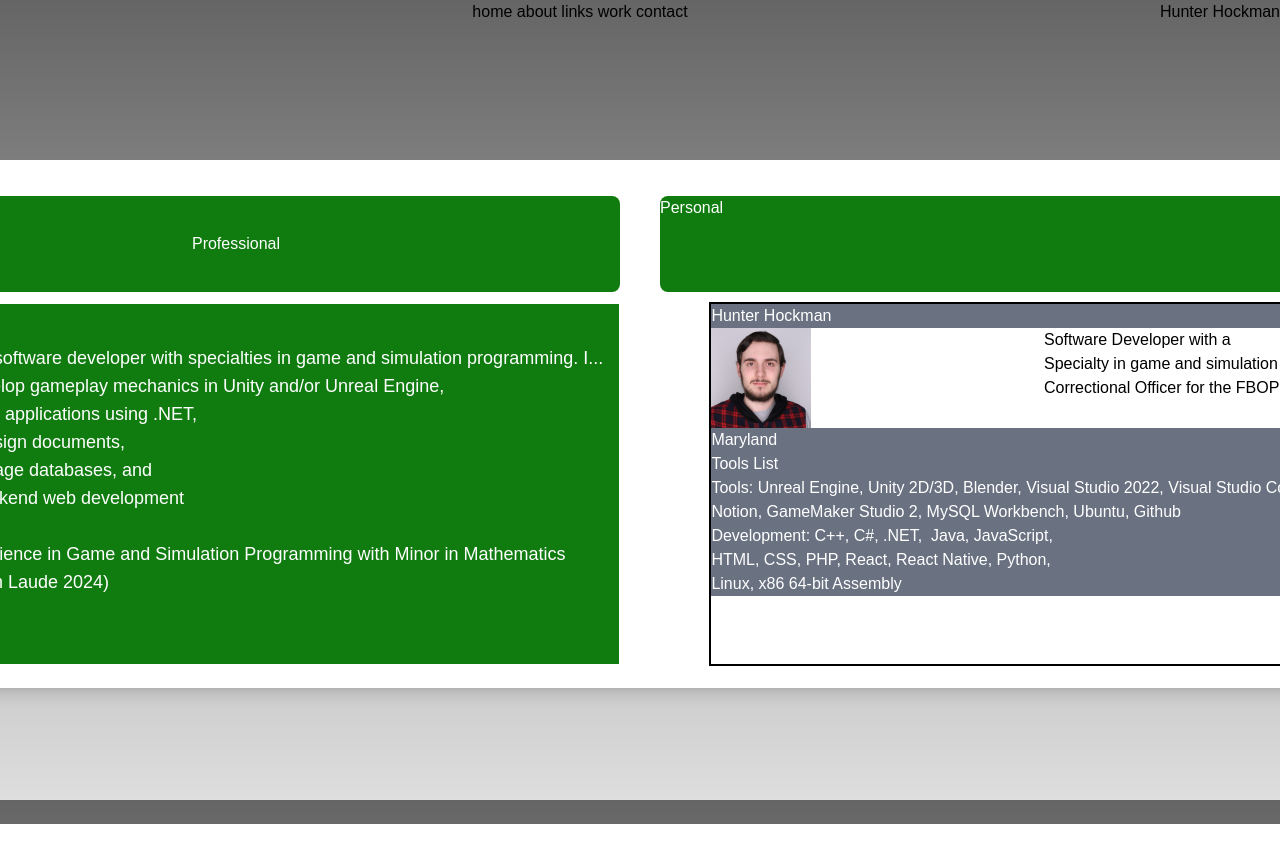
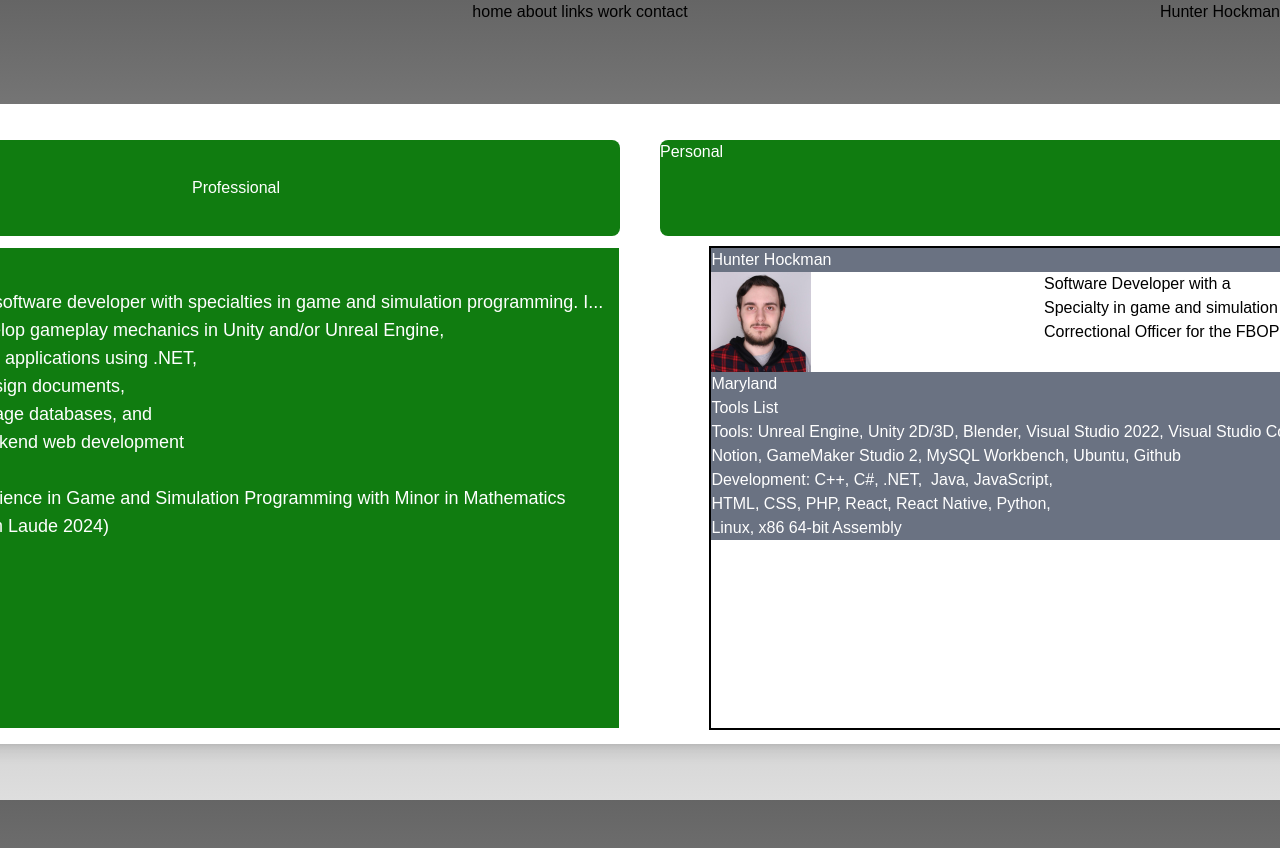
Before and after one commit to Anti-Loli/Portfolio, a Next.js app: page /about in a window 1280 px wide. Shown: the top 848 px of the page. Before the commit the page ends 824 px from the top, so only its background shows below. Built offline with nearby package versions, Linux system fonts and the light colour scheme.

Commit message:
Update Profile.tsx
More CSS edits

```diff
--- a/src/app/components/Profile.tsx
+++ b/src/app/components/Profile.tsx
@@ -6,11 +6,11 @@ export default function XboxProfile({ username }: { username: string }) {
     <main className="bg-white shadow-lg rounded-xl p-6 justify-center items-start h-auto max-h-[80dvh] w-auto mx-auto my-auto flex gap-x-4">
 
          {/*Left green info side*/}
-        <div className="grid grid-flow-col grid-rows-4 justify-items-center">
+        <div className="grid grid-flow-col grid-rows-6 justify-items-center">
           <div>
             <ProfileButton> Professional </ProfileButton>
             </div>
-              <div className=" outline-2 px-4 py-10 bg-[#107C10] text-white row-span-3 text-lg">Hi I’m Hunter a software developer with specialties in game and simulation programming.  I...
+              <div className=" outline-2 px-4 py-10 bg-[#107C10] text-white row-span-4 text-lg">Hi I’m Hunter a software developer with specialties in game and simulation programming.  I...
               <ul>
                   <li>design and develop gameplay mechanics in Unity and/or Unreal Engine,</li>
                   <li>develop desktop applications using .NET,</li>
@@ -29,11 +29,11 @@ export default function XboxProfile({ username }: { username: string }) {
         </div>
 
          {/*Right profile side*/}
-        <div className="grid grid-flow-col grid-rows-4 justify-items-center">
+        <div className="grid grid-flow-col grid-rows-6 justify-items-center ">
               <div>
                 <ProfileButton href = "/about(personal)"> Personal </ProfileButton>
                 </div>
-            <div className="outline-2 row-span-3">
+            <div className="outline-2 row-span-4">
               <div className=" bg-gray-500 text-white">Hunter Hockman</div>
               <div className="grid grid-flow-col grid-cols-2">
                 <Image
```
